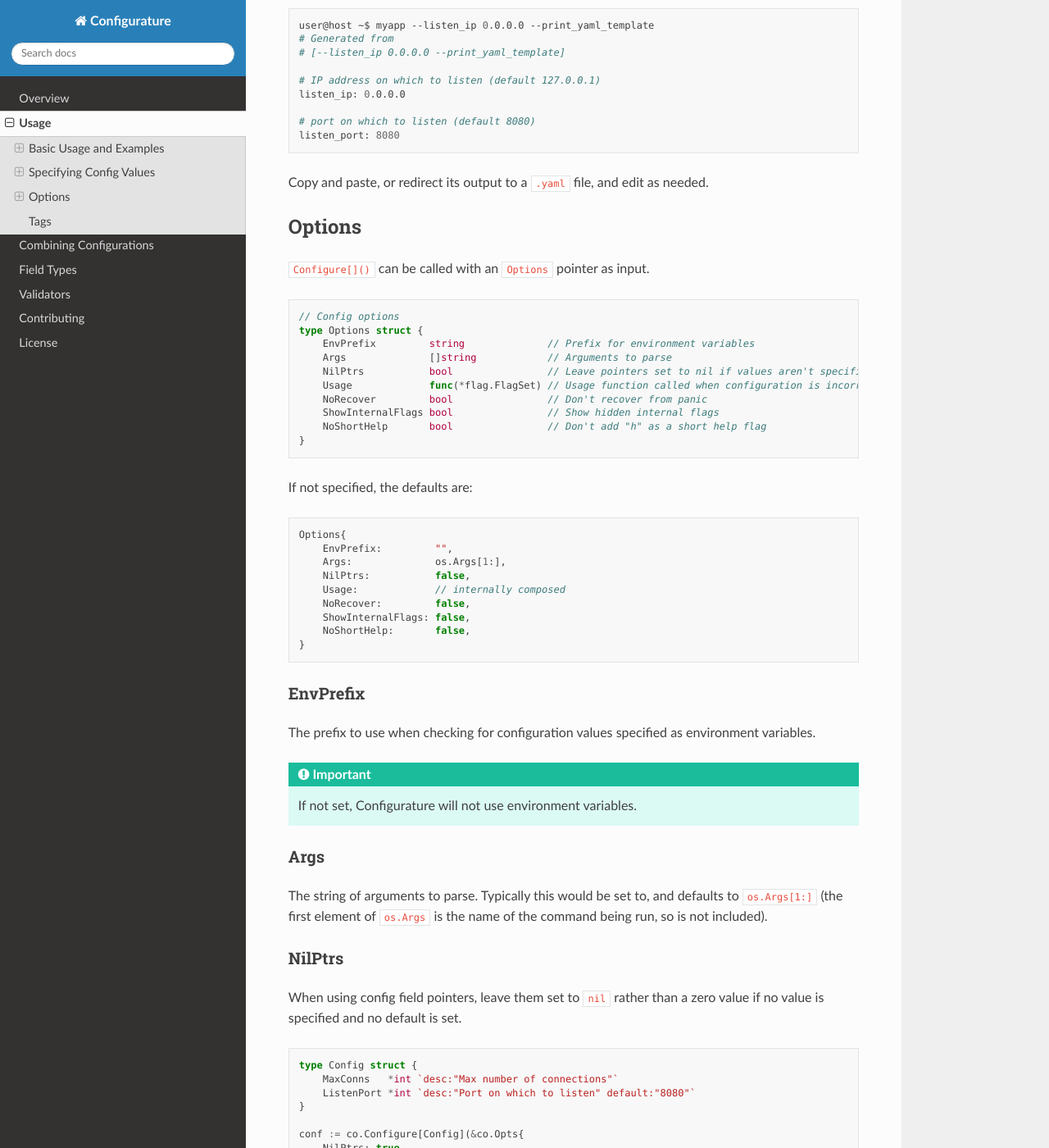
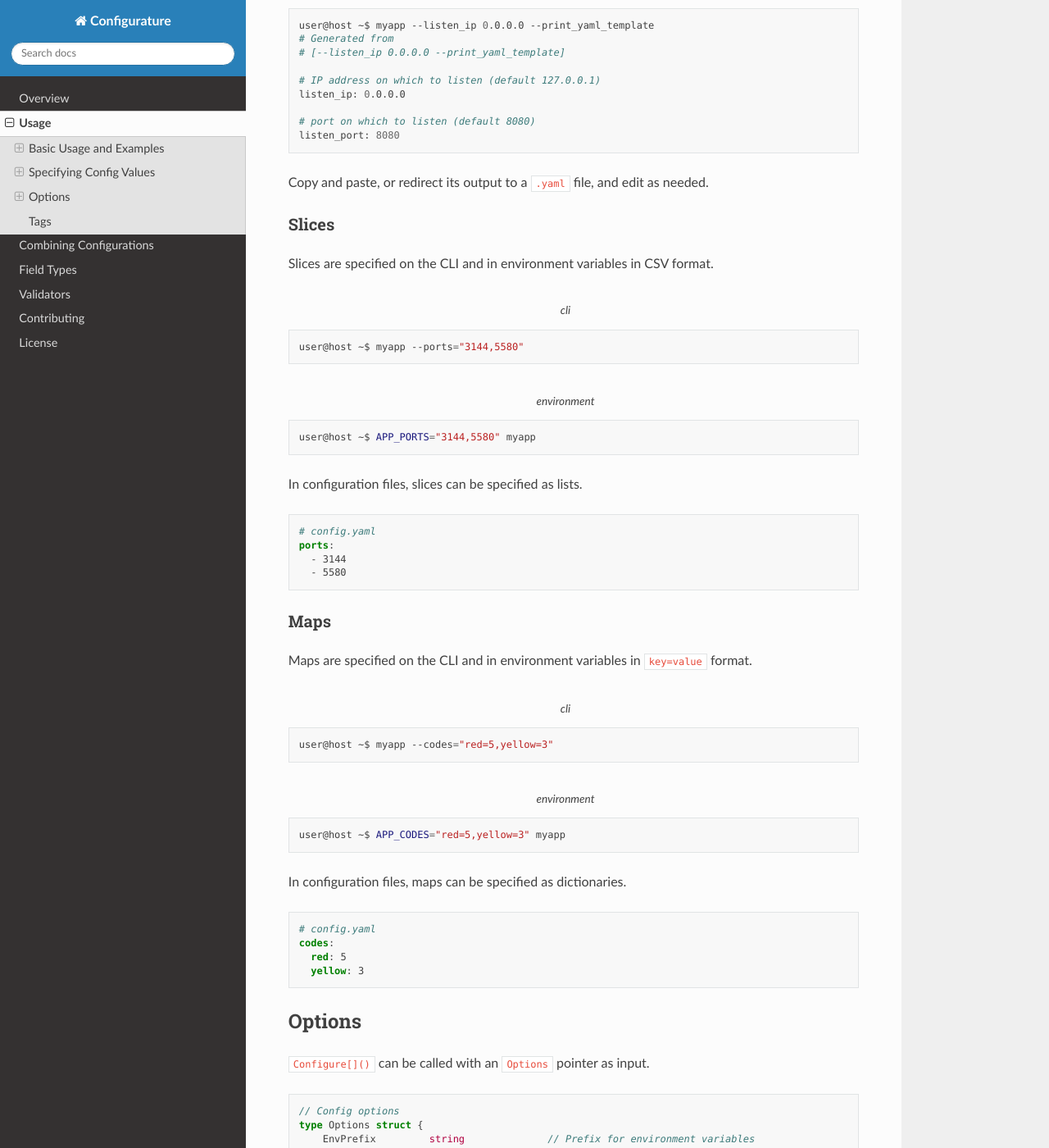
Before and after one commit to imoore76/configurature, a Sphinx documentation site: the page built from docs/usage.rst, in a window 1280 px wide and 1400 px high, scrolled down 3956 px. Shown: the whole window at 82% size. Built offline with Sphinx 7.4.7 and the Read the Docs theme 3.1.0, drawn with Linux system fonts in a browser that asks for light colours.

Commit message:
Doc updates (#18)
* Add slice and map usage examples

```diff
--- a/docs/usage.rst
+++ b/docs/usage.rst
@@ -228,6 +228,53 @@ file output.
 Copy and paste, or redirect its output to a ``.yaml`` file,
 and edit as needed.
 
+Slices
+--------------
+
+Slices are specified on the CLI and in environment variables in CSV format.
+
+.. code-block:: shell
+    :caption: cli
+
+    user@host ~$ myapp --ports="3144,5580"
+
+.. code-block:: shell
+    :caption: environment
+
+    user@host ~$ APP_PORTS="3144,5580" myapp
+
+In configuration files, slices can be specified as lists.
+
+.. code-block:: yaml
+
+    # config.yaml
+    ports:
+      - 3144
+      - 5580
+
+Maps
+---------------
+Maps are specified on the CLI and in environment variables in ``key=value`` format.
+
+.. code-block:: shell
+    :caption: cli
+
+    user@host ~$ myapp --codes="red=5,yellow=3"
+
+.. code-block:: shell
+    :caption: environment
+
+    user@host ~$ APP_CODES="red=5,yellow=3" myapp
+
+In configuration files, maps can be specified as dictionaries.
+
+.. code-block:: yaml
+
+    # config.yaml
+    codes:
+      red: 5
+      yellow: 3
+
 Options
 =======================
 ``Configure[]()`` can be called with an ``Options`` pointer as input.
@@ -277,7 +324,6 @@ Args
 The string of arguments to parse. Typically this would be set to,
 and defaults to ``os.Args[1:]`` (the first element of ``os.Args``
 is the name of the command being run, so is not included).
-
 
 NilPtrs
 -----------------------
```
